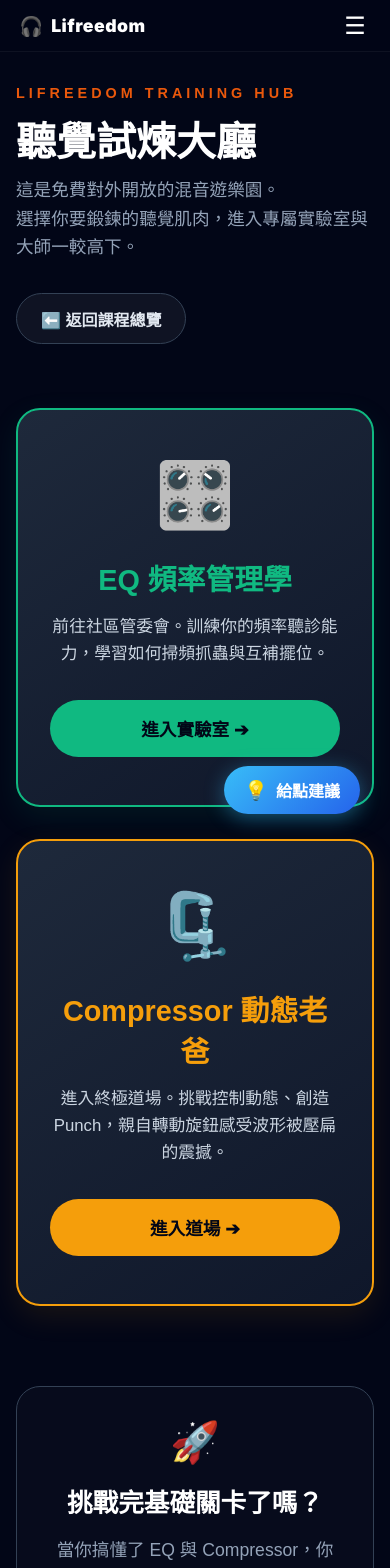
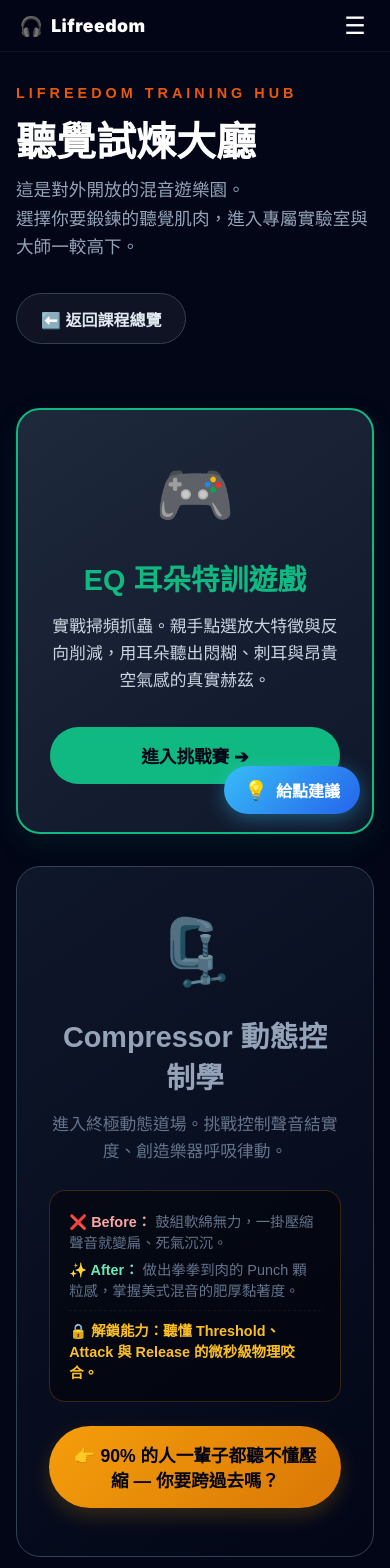
Before and after one commit to lifreedomstudio/lifreedom-studio, a Next.js app: page /training in a window 390 px wide. Shown: the top 1568 px of the page. Built offline with nearby package versions, Linux system fonts and the light colour scheme.

Commit message:
Fix all mobile layouts and font sizes

```diff
--- a/src/app/training/page.tsx
+++ b/src/app/training/page.tsx
@@ -1,9 +1,11 @@
 "use client";
 import React, { useState, useEffect } from 'react';
 import Link from 'next/link';
+import { useRouter } from 'next/navigation';
 
 export default function TrainingHubPage() {
     const [isMobile, setIsMobile] = useState(false);
+    const router = useRouter();
 
     useEffect(() => {
         const checkMobile = () => setIsMobile(window.innerWidth < 768);
@@ -22,7 +24,7 @@ export default function TrainingHubPage() {
                         <span style={{ color: '#ea580c', fontWeight: 'bold', letterSpacing: '4px', fontSize: '0.9rem' }}>LIFREEDOM TRAINING HUB</span>
                         <h1 style={{ fontSize: isMobile ? '2.5rem' : '3.5rem', margin: '0.5rem 0', color: '#fff', fontWeight: '900' }}>聽覺試煉大廳</h1>
                         <p style={{ color: '#94a3b8', margin: 0, fontSize: '1.1rem', lineHeight: '1.6' }}>
-                            這是免費對外開放的混音遊樂園。<br />
+                            這是對外開放的混音遊樂園。<br />
                             選擇你要鍛鍊的聽覺肌肉，進入專屬實驗室與大師一較高下。
                         </p>
                     </div>
@@ -37,8 +39,8 @@ export default function TrainingHubPage() {
                 {/* ⛩️ 傳送門選單 */}
                 <div style={{ display: 'grid', gridTemplateColumns: isMobile ? '1fr' : '1fr 1fr', gap: '2rem' }}>
 
-                    {/* 傳送門 1：EQ 實驗室 */}
-                    <Link href="/courses/mixing/eq-training" style={{ textDecoration: 'none' }}>
+                    {/* 🟢 傳送門 1：EQ 實驗室 ➔ 完美連線到動態挑戰遊戲 */}
+                    <Link href="/eq-game" style={{ textDecoration: 'none' }}>
                         <div style={{
                             background: 'linear-gradient(145deg, #1e293b, #0f172a)', border: '2px solid #10b981', borderRadius: '24px', padding: '3rem 2rem',
                             transition: 'all 0.3s', cursor: 'pointer', boxShadow: '0 10px 30px rgba(16, 185, 129, 0.1)', textAlign: 'center', height: '100%', display: 'flex', flexDirection: 'column'
@@ -51,53 +53,64 @@ export default function TrainingHubPage() {
                                 e.currentTarget.style.transform = 'translateY(0)';
                                 e.currentTarget.style.boxShadow = '0 10px 30px rgba(16, 185, 129, 0.1)';
                             }}>
-                            <div style={{ fontSize: '4rem', marginBottom: '1.5rem' }}>🎛️</div>
-                            <h2 style={{ color: '#10b981', fontSize: '1.8rem', marginBottom: '1rem', fontWeight: 'bold' }}>EQ 頻率管理學</h2>
+                            <div style={{ fontSize: '4rem', marginBottom: '1.5rem' }}>🎮</div>
+                            <h2 style={{ color: '#10b981', fontSize: '1.8rem', marginBottom: '1rem', fontWeight: 'bold' }}>EQ 耳朵特訓遊戲</h2>
                             <p style={{ color: '#cbd5e1', lineHeight: '1.6', fontSize: '1.05rem', margin: '0 0 2rem 0', flex: 1 }}>
-                                前往社區管委會。訓練你的頻率聽診能力，學習如何掃頻抓蟲與互補擺位。
+                                實戰掃頻抓蟲。親手點選放大特徵與反向削減，用耳朵聽出悶糊、刺耳與昂貴空氣感的真實赫茲。
                             </p>
                             <div style={{ padding: '1rem', background: '#10b981', color: '#020617', borderRadius: '50px', fontWeight: '900', fontSize: '1.1rem' }}>
-                                進入實驗室 ➔
+                                進入挑戰賽 ➔
                             </div>
                         </div>
                     </Link>
 
-                    {/* 傳送門 2：Compressor 實驗室 */}
-                    <Link href="/courses/mixing/compressor-training" style={{ textDecoration: 'none' }}>
-                        <div style={{
-                            background: 'linear-gradient(145deg, #1e293b, #0f172a)', border: '2px solid #f59e0b', borderRadius: '24px', padding: '3rem 2rem',
-                            transition: 'all 0.3s', cursor: 'pointer', boxShadow: '0 10px 30px rgba(245, 158, 11, 0.1)', textAlign: 'center', height: '100%', display: 'flex', flexDirection: 'column'
-                        }}
-                            onMouseOver={e => {
-                                e.currentTarget.style.transform = 'translateY(-8px)';
-                                e.currentTarget.style.boxShadow = '0 20px 40px rgba(245, 158, 11, 0.3)';
-                            }}
-                            onMouseOut={e => {
-                                e.currentTarget.style.transform = 'translateY(0)';
-                                e.currentTarget.style.boxShadow = '0 10px 30px rgba(245, 158, 11, 0.1)';
-                            }}>
-                            <div style={{ fontSize: '4rem', marginBottom: '1.5rem' }}>🗜️</div>
-                            <h2 style={{ color: '#f59e0b', fontSize: '1.8rem', marginBottom: '1rem', fontWeight: 'bold' }}>Compressor 動態老爸</h2>
-                            <p style={{ color: '#cbd5e1', lineHeight: '1.6', fontSize: '1.05rem', margin: '0 0 2rem 0', flex: 1 }}>
-                                進入終極道場。挑戰控制動態、創造 Punch，親自轉動旋鈕感受波形被壓扁的震撼。
-                            </p>
-                            <div style={{ padding: '1rem', background: '#f59e0b', color: '#020617', borderRadius: '50px', fontWeight: '900', fontSize: '1.1rem' }}>
-                                進入道場 ➔
+                    {/* 🔒 傳送門 2：Compressor 實驗室 [尊榮鎖定版 - 渴望製造機器] */}
+                    <div style={{
+                        background: 'linear-gradient(145deg, #0f172a, #020617)', border: '1px solid #334155', borderRadius: '24px', padding: '3rem 2rem',
+                        textAlign: 'center', height: '100%', display: 'flex', flexDirection: 'column', position: 'relative'
+                    }}>
+                        <div style={{ fontSize: '4rem', marginBottom: '1.5rem', opacity: 0.6 }}>🗜️</div>
+                        <h2 style={{ color: '#94a3b8', fontSize: '1.8rem', marginBottom: '1rem', fontWeight: 'bold' }}>Compressor 動態控制學</h2>
+
+                        <p style={{ color: '#64748b', lineHeight: '1.6', fontSize: '1.05rem', margin: '0 0 1.5rem 0' }}>
+                            進入終極動態道場。挑戰控制聲音結實度、創造樂器呼吸律動。
+                        </p>
+
+                        {/* 💡 Before / After 痛點爆擊對比 */}
+                        <div style={{ background: 'rgba(0,0,0,0.4)', padding: '1.2rem', borderRadius: '16px', textAlign: 'left', border: '1px solid rgba(245, 158, 11, 0.2)', marginBottom: '1.5rem' }}>
+                            <div style={{ color: '#64748b', fontSize: '0.9rem', marginBottom: '6px' }}><strong style={{ color: '#fca5a5' }}>❌ Before：</strong> 鼓組軟綿無力，一掛壓縮聲音就變扁、死氣沉沉。</div>
+                            <div style={{ color: '#64748b', fontSize: '0.9rem', marginBottom: '10px' }}><strong style={{ color: '#6ee7b7' }}>✨ After：</strong> 做出拳拳到肉的 Punch 顆粒感，掌握美式混音的肥厚黏著度。</div>
+                            <div style={{ color: '#fbbf24', fontSize: '0.9rem', fontWeight: 'bold', borderTop: '1px dashed rgba(255,255,255,0.05)', paddingTop: '8px' }}>
+                                🔒 解鎖能力：聽懂 Threshold、Attack 與 Release 的微秒級物理咬合。
                             </div>
                         </div>
-                    </Link>
+
+                        {/* 💡 強力抉擇型 CTA 按鈕 */}
+                        <button
+                            onClick={() => router.push('/pricing')}
+                            style={{
+                                marginTop: 'auto', padding: '1rem', background: 'linear-gradient(135deg, #f59e0b, #d97706)', color: '#020617',
+                                border: 'none', borderRadius: '50px', fontWeight: '900', fontSize: '1.1rem', cursor: 'pointer',
+                                boxShadow: '0 8px 20px rgba(245, 158, 11, 0.2)', transition: 'transform 0.2s'
+                            }}
+                            onMouseOver={e => e.currentTarget.style.transform = 'translateY(-3px)'}
+                            onMouseOut={e => e.currentTarget.style.transform = 'translateY(0)'}
+                        >
+                            👉 90% 的人一輩子都聽不懂壓縮 — 你要跨過去嗎？
+                        </button>
+                    </div>
 
                 </div>
 
-                {/* 🚀 Upsell 導購區塊 (為未來的付費牆鋪路) */}
+                {/* 🚀 底部引流 */}
                 <div style={{ marginTop: '5rem', background: 'rgba(255,255,255,0.02)', border: '1px solid #334155', borderRadius: '24px', padding: isMobile ? '2rem' : '3rem', textAlign: 'center' }}>
                     <div style={{ fontSize: '2.5rem', marginBottom: '1rem' }}>🚀</div>
-                    <h3 style={{ color: '#fff', fontSize: '1.6rem', marginBottom: '1rem' }}>挑戰完基礎關卡了嗎？</h3>
+                    <h3 style={{ color: '#fff', fontSize: '1.6rem', marginBottom: '1rem', fontWeight: '900' }}>挑戰完基礎關卡了嗎？</h3>
                     <p style={{ color: '#94a3b8', fontSize: '1.1rem', lineHeight: '1.8', maxWidth: '600px', margin: '0 auto 2rem auto' }}>
                         當你搞懂了 EQ 與 Compressor，你已經超越了 80% 的新手。<br />
                         解鎖付費專區，學習 Reverb 空間魔法、Delay 節奏律動，以及最重要的「編曲源頭頻率學」。
                     </p>
-                    <button style={{ padding: '1rem 3rem', background: 'linear-gradient(135deg, #38bdf8, #818cf8)', color: '#020617', border: 'none', borderRadius: '50px', fontWeight: '900', fontSize: '1.1rem', cursor: 'pointer', boxShadow: '0 10px 20px rgba(56, 189, 248, 0.2)' }}>
+                    <button onClick={() => router.push('/pricing')} style={{ padding: '1rem 3rem', background: 'linear-gradient(135deg, #38bdf8, #818cf8)', color: '#020617', border: 'none', borderRadius: '50px', fontWeight: '900', fontSize: '1.1rem', cursor: 'pointer', boxShadow: '0 10px 20px rgba(56, 189, 248, 0.2)' }}>
                         解鎖完整製作人方案 🔓
                     </button>
                 </div>
```
Also changed, not shown: src/app/collection/page.tsx (+41 -47 lines).
